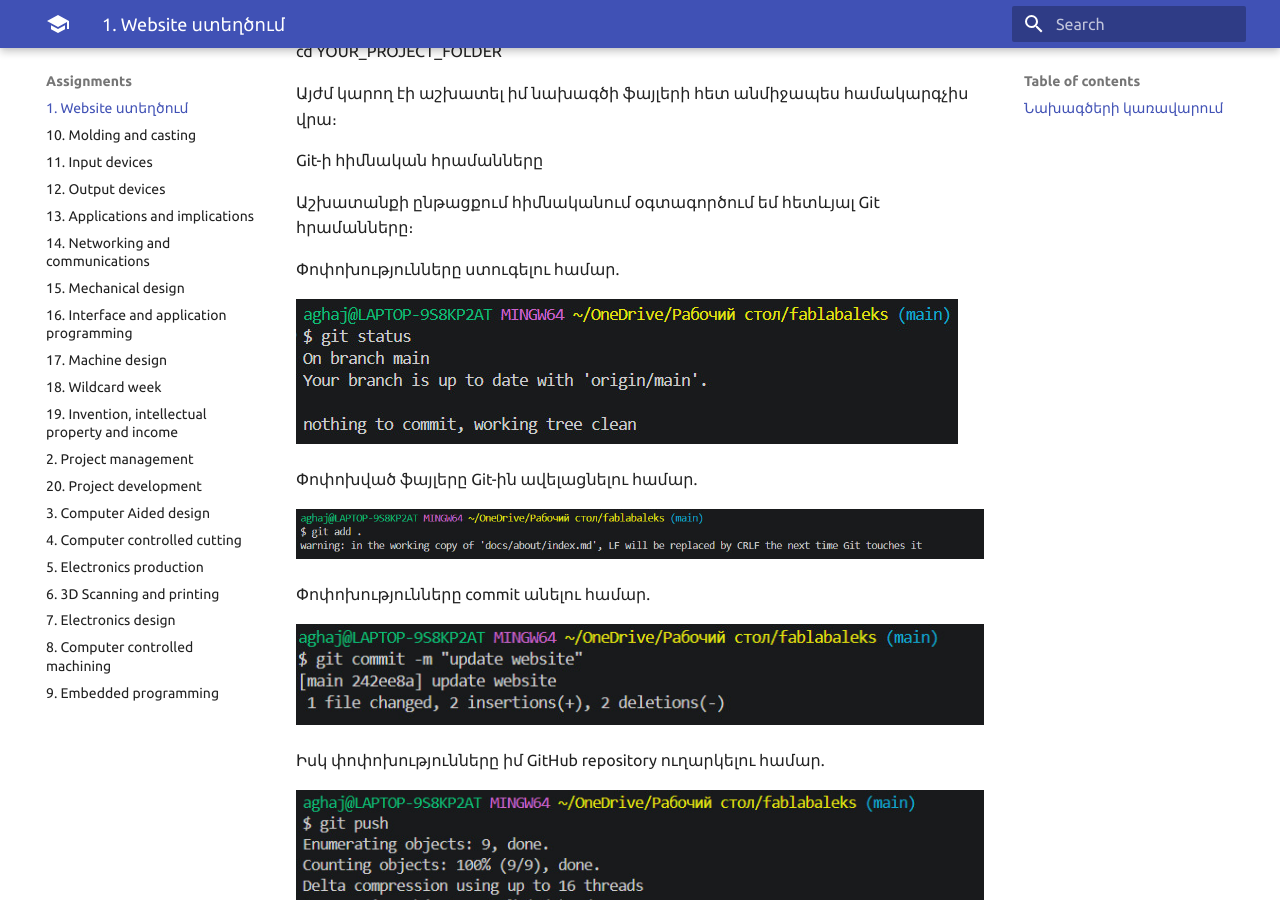
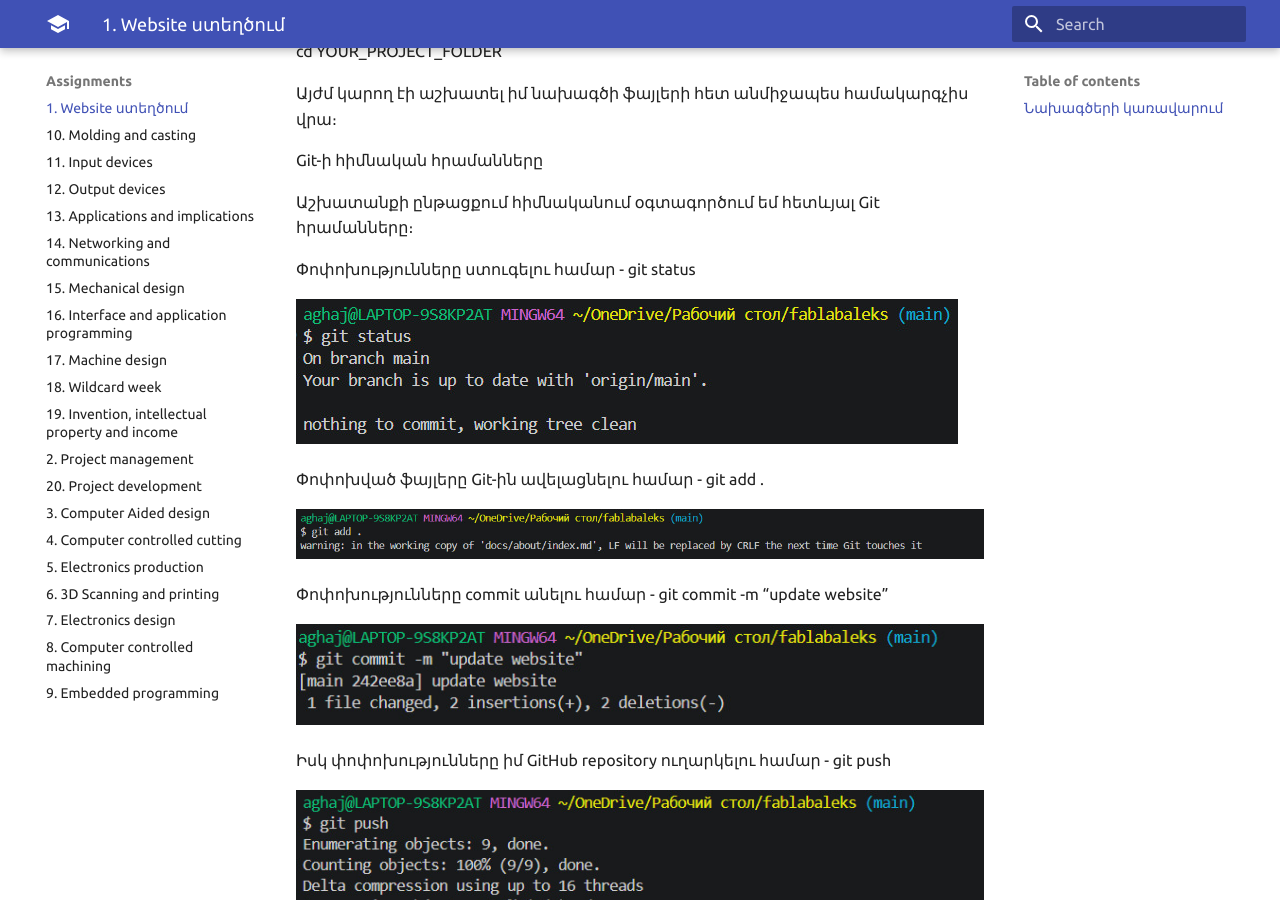
Before and after one commit to alexaghajanyan01/aleks_aghajanyan, an MkDocs documentation site: the page built from docs/assignments/Շաբաթ 1.md, in a window 1280 px wide and 900 px high, scrolled down 1295 px. Built offline with MkDocs 1.6.1 and Material for MkDocs 9.7.7, drawn with Linux system fonts in a browser that asks for light colours.

Commit message:
update website

```diff
--- a/docs/assignments/Շաբաթ 1.md
+++ b/docs/assignments/Շաբաթ 1.md
@@ -47,19 +47,19 @@ Git-ի հիմնական հրամանները
 
 Աշխատանքի ընթացքում հիմնականում օգտագործում եմ հետևյալ Git հրամանները։
 
-Փոփոխությունները ստուգելու համար.
+Փոփոխությունները ստուգելու համար - git status
 
 ![](../images/week01/git-status.jpg)
 
-Փոփոխված ֆայլերը Git-ին ավելացնելու համար.
+Փոփոխված ֆայլերը Git-ին ավելացնելու համար - git add .
 
 ![](../images/week01/git-add.jpg)
 
-Փոփոխությունները commit անելու համար.
+Փոփոխությունները commit անելու համար - git commit -m "update website"
 
 ![](../images/week01/git-commit.jpg)
 
-Իսկ փոփոխությունները իմ GitHub repository ուղարկելու համար.
+Իսկ փոփոխությունները իմ GitHub repository ուղարկելու համար - git push
 
 ![](../images/week01/git-push.jpg)
 
```
